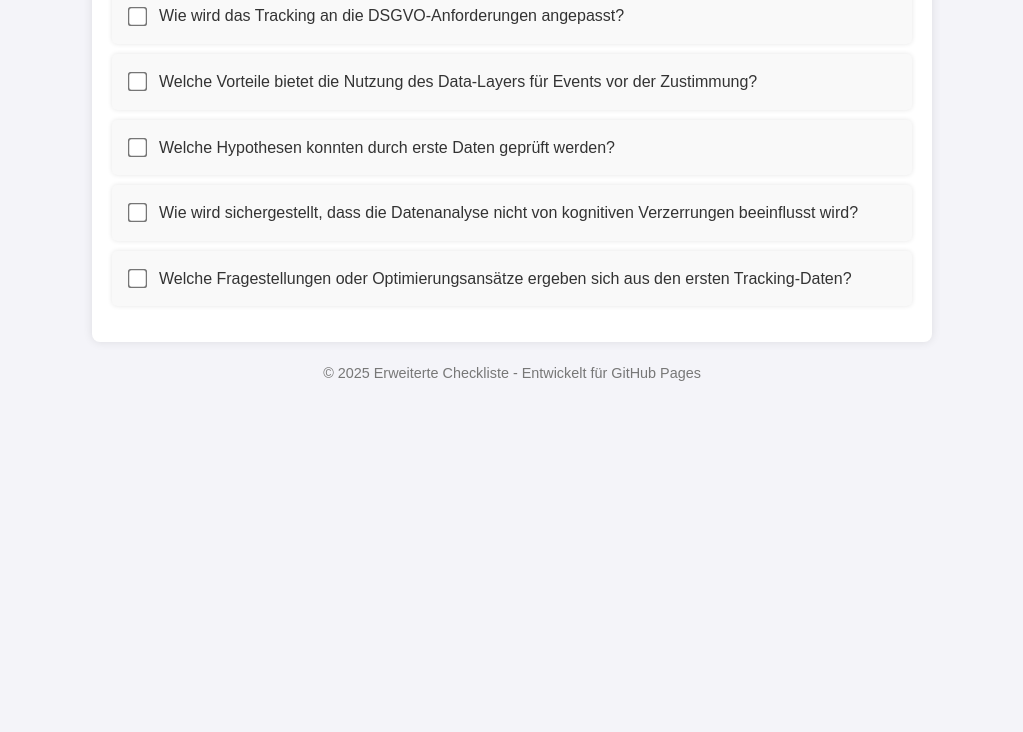
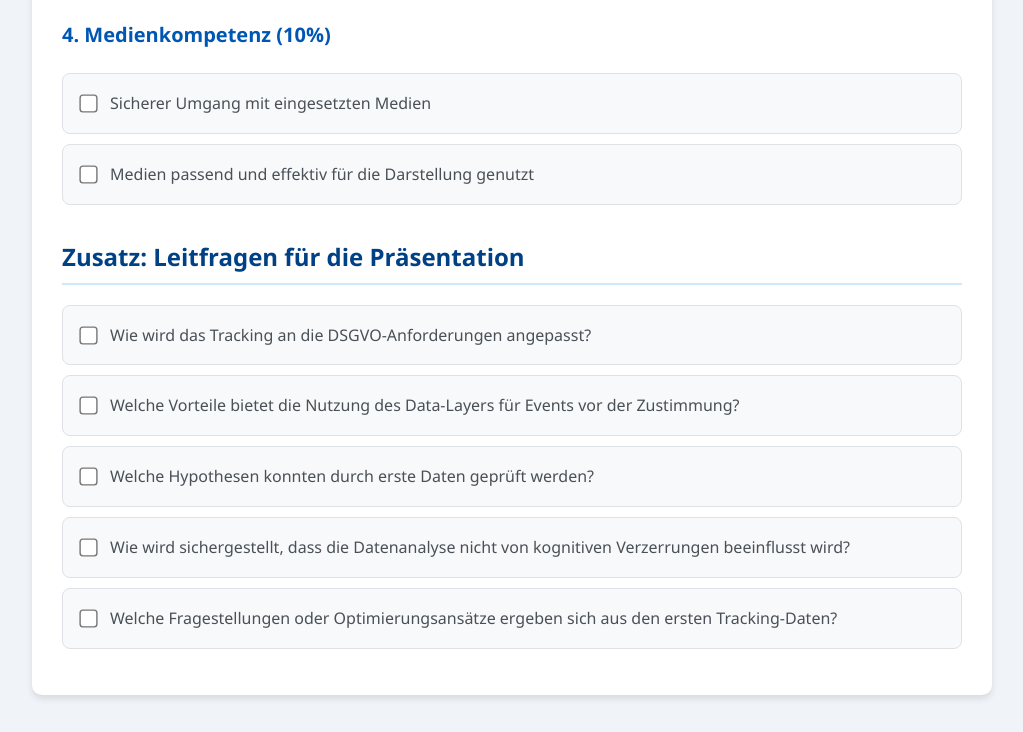
Before and after one commit to dukk47/Webtools, a plain HTML site: page checkliste-ux.html in a window 1280 px wide. Shown: the part 2068-2800 px from the top of the page, without its empty margins (128-1151 px from the left). Before the commit the page ends 2453 px from the top, so only its background shows below. Drawn offline with Linux system fonts and the light colour scheme.

Commit message:
Update checkliste-ux.html

```diff
--- a/checkliste-ux.html
+++ b/checkliste-ux.html
@@ -6,55 +6,80 @@
     <title>Erweiterte Checkliste für die Präsentation</title>
     <style>
         body {
-            font-family: Arial, sans-serif;
-            line-height: 1.6;
+            font-family: 'Segoe UI', Tahoma, Geneva, Verdana, sans-serif;
+            line-height: 1.8;
             margin: 0;
             padding: 0;
-            background-color: #f4f4f9;
+            background-color: #f0f4f8;
             color: #333;
         }
         .container {
-            max-width: 800px;
-            margin: 20px auto;
-            padding: 20px;
-            background: #fff;
-            border-radius: 8px;
-            box-shadow: 0 0 10px rgba(0, 0, 0, 0.1);
+            max-width: 900px;
+            margin: 40px auto;
+            padding: 30px;
+            background: #ffffff;
+            border-radius: 10px;
+            box-shadow: 0 4px 6px rgba(0, 0, 0, 0.1);
         }
         h1 {
             text-align: center;
-            color: #444;
+            color: #0056b3;
+            font-size: 2rem;
+            margin-bottom: 20px;
         }
         h2 {
+            margin-top: 30px;
+            color: #004085;
+            font-size: 1.5rem;
+            border-bottom: 2px solid #d1e7fd;
+            padding-bottom: 5px;
+        }
+        h3, h4, h5 {
             margin-top: 20px;
-            color: #555;
+            color: #0056b3;
+            font-size: 1.25rem;
         }
         ul {
             list-style: none;
             padding: 0;
         }
         li {
-            background: #f9f9f9;
+            background: #f8f9fa;
             margin: 10px 0;
             padding: 15px;
-            border-radius: 5px;
-            box-shadow: 0 0 5px rgba(0, 0, 0, 0.1);
+            border-radius: 8px;
+            border: 1px solid #dee2e6;
             display: flex;
             align-items: center;
+            transition: background-color 0.3s ease;
+        }
+        li:hover {
+            background: #e2e6ea;
         }
         li input[type="checkbox"] {
             margin-right: 15px;
-            transform: scale(1.5);
+            transform: scale(1.4);
+        }
+        li label {
+            font-size: 1rem;
+            color: #495057;
         }
         .checked {
             text-decoration: line-through;
-            color: #888;
+            color: #868e96;
         }
         footer {
             text-align: center;
-            margin-top: 20px;
-            font-size: 0.9em;
-            color: #777;
+            margin-top: 40px;
+            font-size: 0.9rem;
+            color: #6c757d;
+        }
+        footer a {
+            color: #0056b3;
+            text-decoration: none;
+        }
+        footer a:hover {
+            text-decoration: underline;
         }
     </style>
 </head>
```
